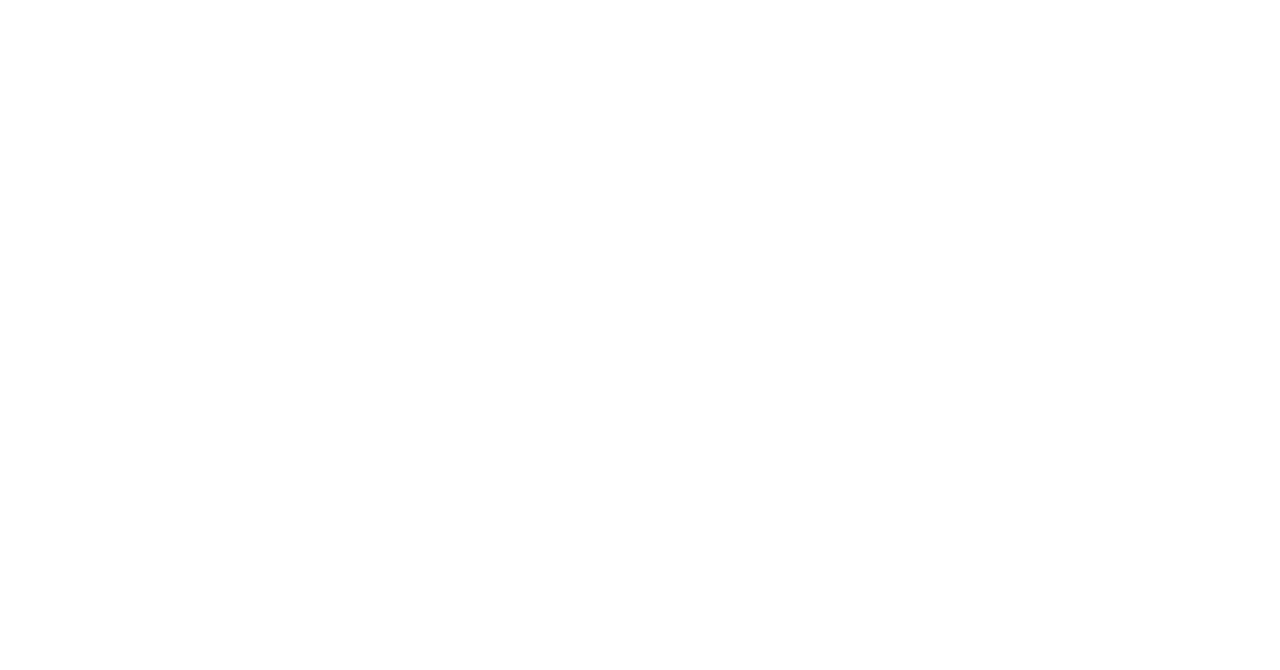
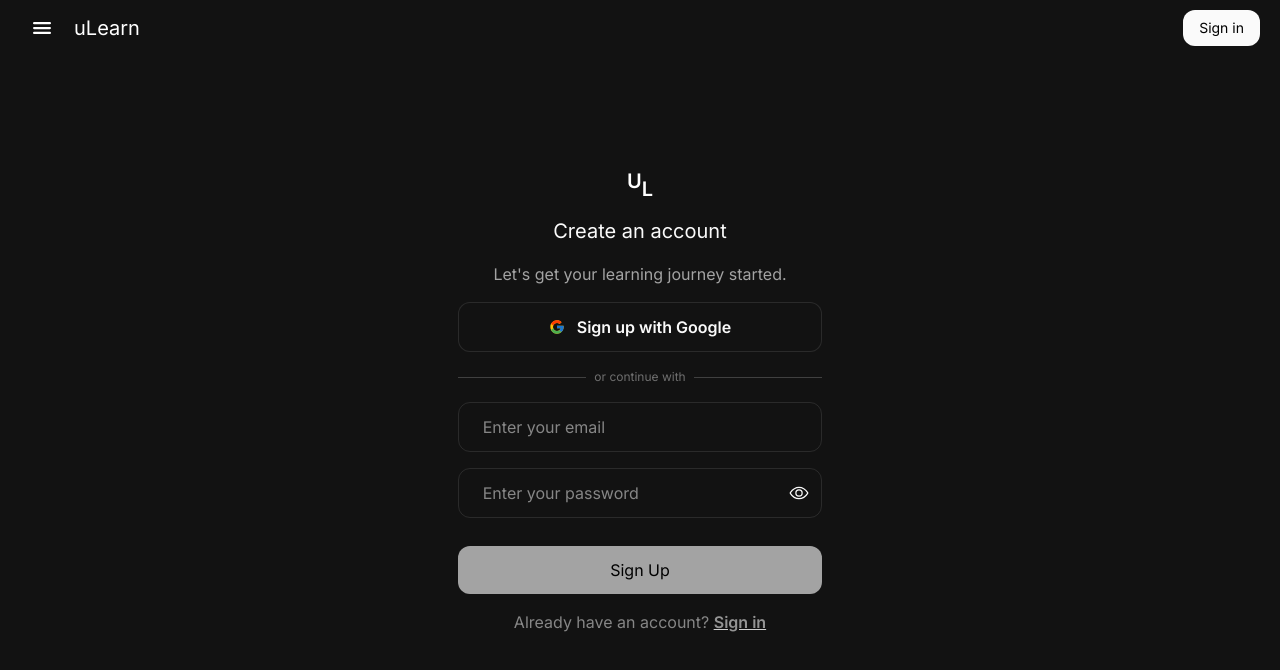
Before and after one commit to MandemGibson/youlearn_clone, a React (Vite) app: page /signup in a window 1280 px wide. Before the commit this address had no page. Shown: the top 670 px of the page. Built offline with nearby package versions, Linux system fonts and the light colour scheme.

Commit message:
add SignUpPage component; integrate into routing and update MainNav for navigation

```diff
--- a/src/App.tsx
+++ b/src/App.tsx
@@ -1,13 +1,14 @@
 import { BrowserRouter as Router, Route, Routes } from "react-router-dom";
-import { LandingPage, SignInPage, UploadPage } from "./pages";
+import { LandingPage, SignInPage, SignUpPage, UploadPage } from "./pages";
 
 function App() {
   return (
     <Router>
       <Routes>
-        <Route path="/" element={<LandingPage />} />
+        <Route path="/" index element={<LandingPage />} />
         <Route path="/main" element={<UploadPage />} />
         <Route path="/login" element={<SignInPage />} />
+        <Route path="/signup" element={<SignUpPage />} />
       </Routes>
     </Router>
   );
--- a/src/components/main/MainNav.tsx
+++ b/src/components/main/MainNav.tsx
@@ -10,7 +10,7 @@
     .some(
       (path) =>
         path === "login" ||
-        path === "register" ||
+        path === "signup" ||
         path === "forgot-password" ||
         path === "reset-password"
     );
--- /dev/null
+++ b/src/pages/auth/SignUpPage.tsx
@@ -0,0 +1,85 @@
+import { FcGoogle } from "react-icons/fc";
+import { Wrapper } from "../../components";
+import { useState } from "react";
+import { IoEyeOffOutline, IoEyeOutline } from "react-icons/io5";
+
+const SignUpPage = () => {
+  const [showPassword, setShowPassword] = useState(false);
+
+  const handlePasswordVisibility = () => setShowPassword(!showPassword);
+  return (
+    <Wrapper>
+      <div
+        className="flex flex-col items-center justify-center w-full
+      min-h-screen px-1 space-y-5"
+      >
+        <h1 className="text-[20px] text-white font-semibold">
+          U<span className="relative -bottom-2">L</span>
+        </h1>
+        <form
+          className="w-full flex flex-col items-center gap-[16px]
+        sm:max-w-max"
+        >
+          <h1 className="text-[#fafafa] text-[20px]">Create an account</h1>
+          <p className="text-[#a3a3a3] text-[16px]">
+            Let's get your learning journey started.
+          </p>
+          <button
+            className="flex w-full items-center py-3 bg-[#1717174C]
+          justify-center border border-[#fafafa1a] rounded-[0.75rem]
+          space-x-[12px] text-[16px] px-[90px] hover:cursor-pointer
+          hover:bg-[#fafafa0d]"
+          >
+            <FcGoogle />
+            <span className="text-[#fafafa] font-semibold">
+              Sign up with Google
+            </span>
+          </button>
+          <div className="flex items-center w-full gap-[8px]">
+            <div className="flex-1 border-t border-[#fafafa33]" />
+            <span className="text-[12px] text-[#fafafa66]">
+              or continue with
+            </span>
+            <div className="flex-1 border-t border-[#fafafa33]" />
+          </div>
+          <div className="w-full p-3 border border-[#fafafa1a] rounded-[0.75rem]">
+            <input
+              type="text"
+              placeholder="Enter your email"
+              className="bg-inherit focus:outline-none text-[#fafafa]
+              pl-3 text-[16px]"
+            />
+          </div>
+          <div
+            className="flex items-center justify-between w-full p-3
+           border border-[#fafafa1a] text-[#fafafa] rounded-[0.75rem]"
+          >
+            <input
+              type={showPassword ? "text" : "password"}
+              placeholder="Enter your password"
+              className="bg-inherit focus:outline-none text-[#fafafa]
+              pl-3"
+            />
+            {showPassword ? (
+              <IoEyeOffOutline onClick={handlePasswordVisibility} size={20} />
+            ) : (
+              <IoEyeOutline onClick={handlePasswordVisibility} size={20} />
+            )}
+          </div>
+          <button className="w-full py-3 rounded-[0.75rem] bg-[#a3a3a3]
+          mt-3">
+            Sign Up
+          </button>
+          <p className="text-[16px] text-[#fafafa80]">
+            Already have an account?{" "}
+            <span className="font-semibold underline text-[#fafafa90]">
+              <a href="login">Sign in</a>
+            </span>
+          </p>
+        </form>
+      </div>
+    </Wrapper>
+  );
+};
+
+export default SignUpPage;
--- a/src/pages/index.ts
+++ b/src/pages/index.ts
@@ -1,5 +1,6 @@
 import LandingPage from "./landing page/LandingPage";
 import UploadPage from "./main/UploadPage";
 import SignInPage from "./auth/SignInPage";
+import SignUpPage from "./auth/SignUpPage";
 
-export { LandingPage, UploadPage, SignInPage }
+export { LandingPage, UploadPage, SignInPage, SignUpPage }
```
